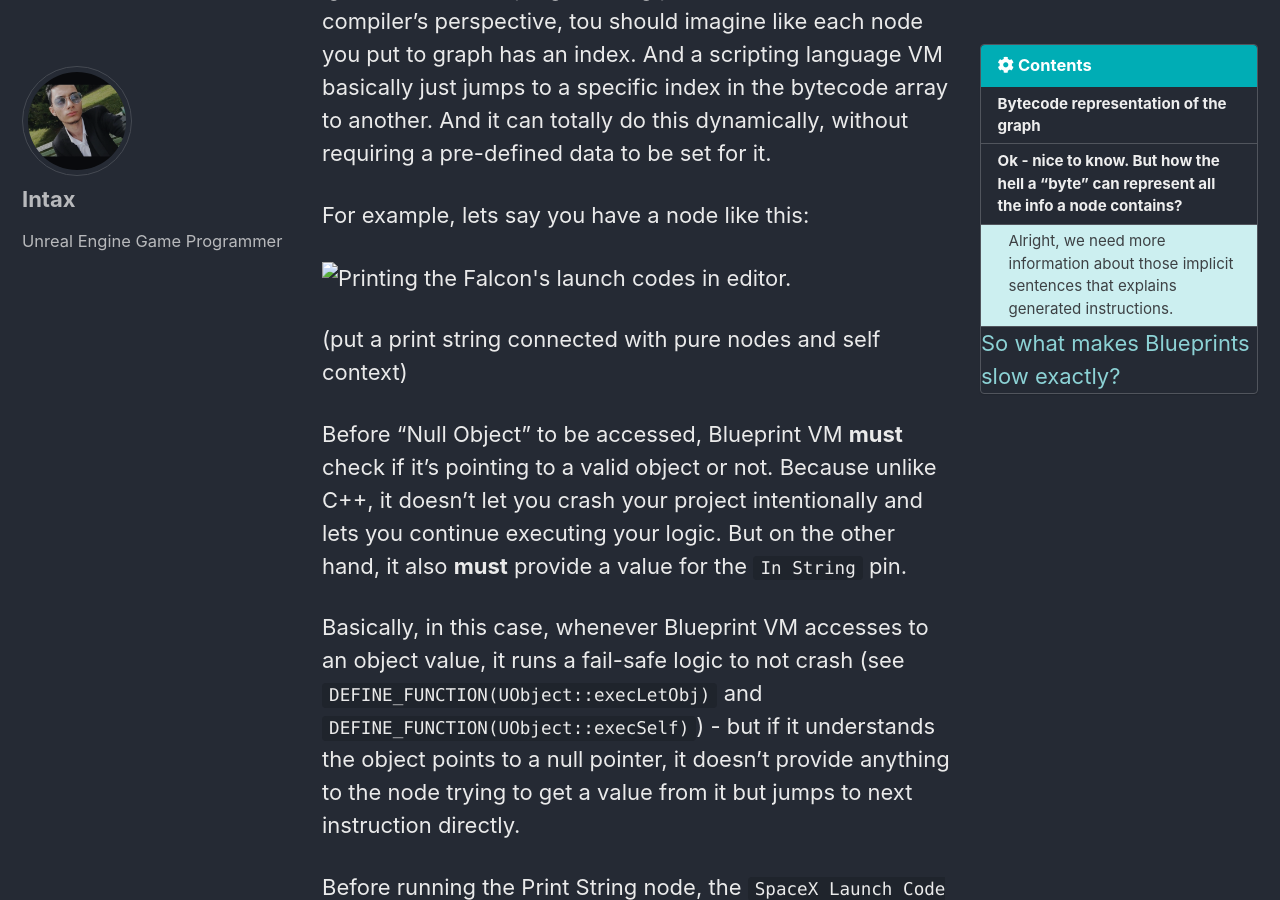
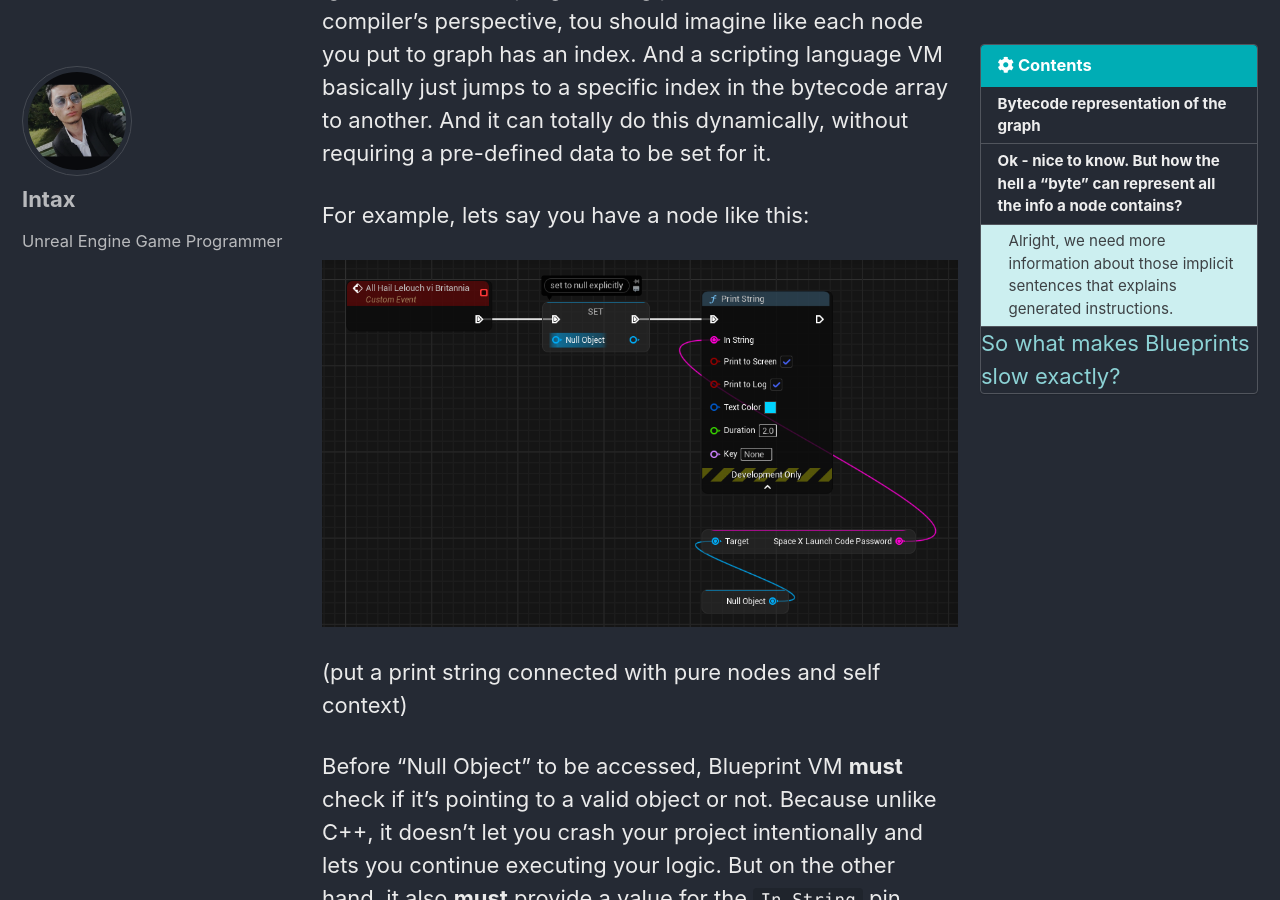
Before and after one commit to intaxwashere/intaxwashere.github.io, a Jekyll site: the page built from _posts/2023-1-30-blueprint-part-two.md, in a window 1280 px wide and 900 px high, scrolled down 3936 px. Built offline with Jekyll 4.4.1, drawn with Linux system fonts in a browser that asks for light colours; cached includes are drawn as plain includes.

Commit message:
change image link

```diff
--- a/_posts/2023-1-30-blueprint-part-two.md
+++ b/_posts/2023-1-30-blueprint-part-two.md
@@ -65,7 +65,7 @@ You're right! Blueprints let you abuse the potentials and ignore the correct pro
 
 For example, lets say you have a node like this:
 
-![Printing the Falcon's launch codes in editor.](/assets/images/per-post/blueprint-part-two/launch-code-print.png)
+![Printing the Falcon's launch codes in editor.](/assets/images/per-post/blueprint-performance/launch-code-print.png)
 
 (put a print string connected with pure nodes and self context)
 
```
